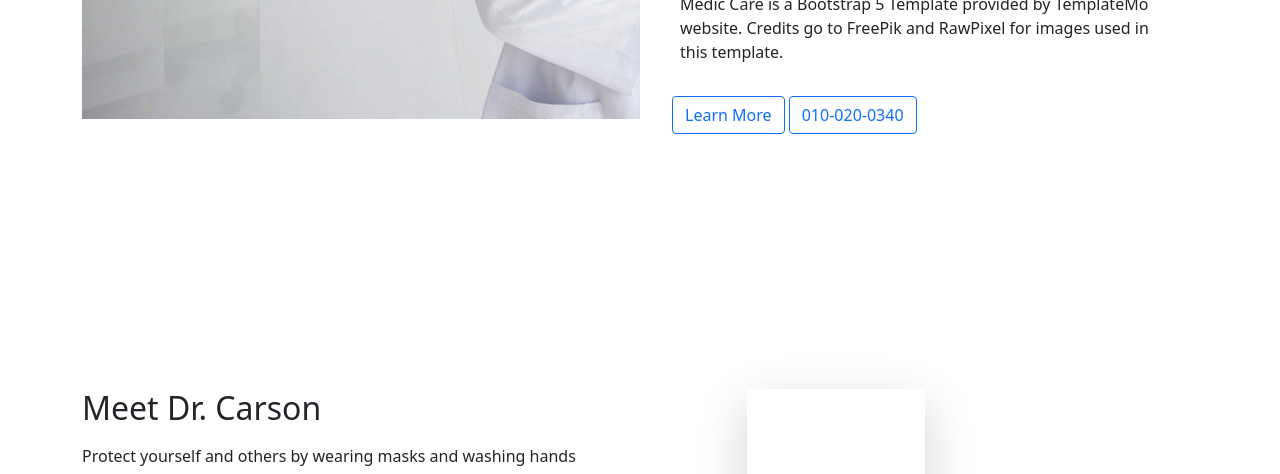
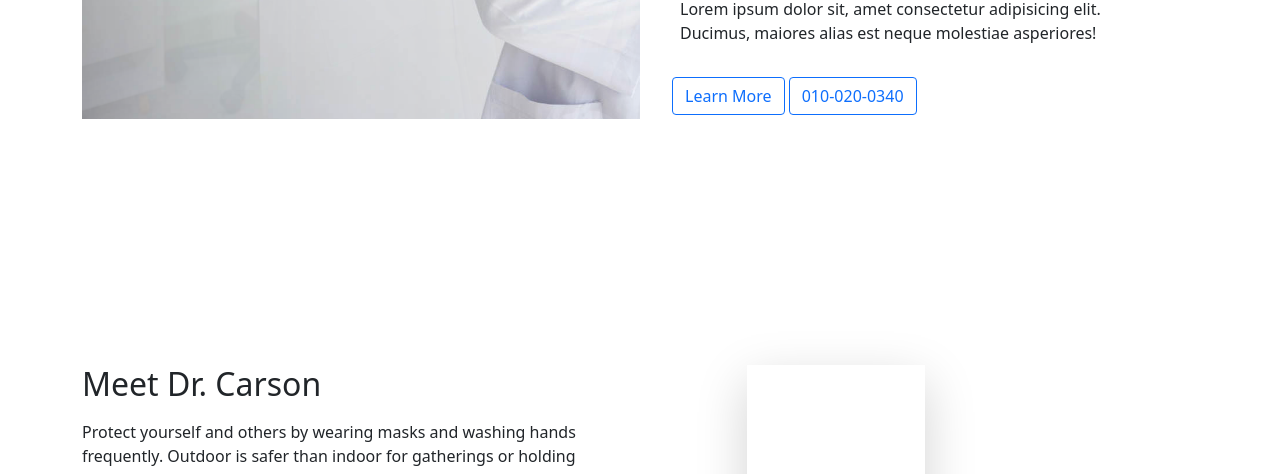
Before and after one commit to DiartAliu/ODK-Project, a plain HTML site: page Medic-care/index.html in a window 1280 px wide. Shown: the part 626-1100 px from the top of the page. Drawn offline with nearby package versions, Linux system fonts and the light colour scheme.

Commit message:
Add files via upload

```diff
--- a/Medic-care/index.html
+++ b/Medic-care/index.html
@@ -62,7 +62,7 @@
                         <h1 class="mt-auto mb-2">
                             Better Health
                         </h1>
-                        <p class="mb-4 p-2">Medic Care is a Bootstrap 5 Template provided by TemplateMo website. Credits go to FreePik and RawPixel for images used in this template.</p>
+                        <p class="mb-4 p-2">Lorem ipsum dolor sit, amet consectetur adipisicing elit. Ducimus, maiores alias est neque molestiae asperiores!</p>
                         <div class="d-grid gap-2 d-md-block">
                           <button class="btn btn-outline-primary" type="button">Learn More</button>
                           <button class="btn btn-outline-primary" type="button">010-020-0340</button>
```
